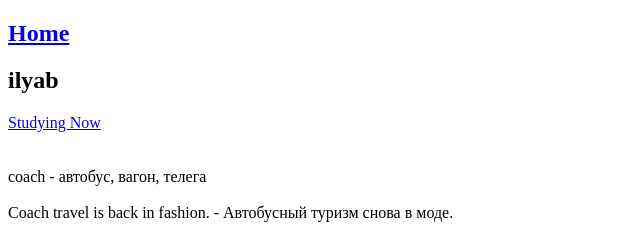
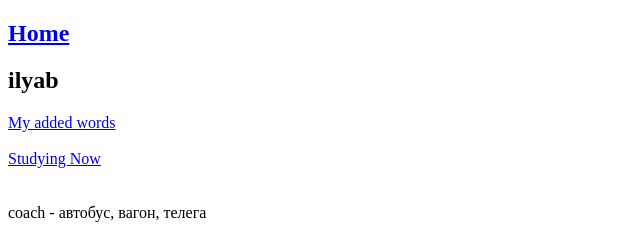
Before and after one commit to ilya-baykov/EngLearn, a Django app: page /studying_now/ in a window 1280 px wide. Shown: the top 241 px of the page, without its empty margins (0-640 px from the left). Run offline with Django 5.2, Linux system fonts and the light colour scheme; a user stored in the database is signed in; data comes from the database, SQL or seed files in the repository.

Commit message:
Добавил новое приложение "My_added_Words", в котором будут отображаться/создаваться свои слова для запоминания

```diff
--- a/EngLearn/settings.py
+++ b/EngLearn/settings.py
@@ -36,6 +36,7 @@
     'django.contrib.messages',
     'django.contrib.staticfiles',
     'engLearn.apps.EnglearnConfig',
+    'my_added_words.apps.MyAddedWordsConfig',
     'studying_now.apps.StudyingNowConfig',
     'easy_thumbnails',
 ]
--- a/EngLearn/urls.py
+++ b/EngLearn/urls.py
@@ -21,5 +21,6 @@
     path('admin/', admin.site.urls),
     path("accounts/", include("django.contrib.auth.urls")),
     path("studying_now/", include("studying_now.urls")),
+    path('my_words/', include('my_added_words.urls')),
     path('', include('engLearn.urls')),
 ]
--- a/engLearn/admin.py
+++ b/engLearn/admin.py
@@ -1,8 +1,5 @@
 from django.contrib import admin
 from .models import Words
-
-
-# Register your models here.
 
 
 @admin.register(Words)
--- a/engLearn/templates/engLearn/base.html
+++ b/engLearn/templates/engLearn/base.html
@@ -9,6 +9,9 @@
 <header>
     <h2><a href="{% url 'home' %}">Home</a></h2>
     <h2>{{ user.username }}</h2>
+    <a href="{% url 'my_added_words_list' %}">My added words</a>
+    <br>
+    <br>
     <a href="{% url 'studying_now' %}">Studying Now</a>
 </header>
 <div id="content">
--- /dev/null
+++ b/my_added_words/urls.py
@@ -0,0 +1,7 @@
+from django.urls import path
+from . import views
+
+urlpatterns = [
+    path('', views.MyWordsListView.as_view(), name='my_added_words_list'),
+
+]
```
Also changed, not shown: my_added_words/templates/my_added_words/my_added_words_list.html (added, +17 -0 lines).
